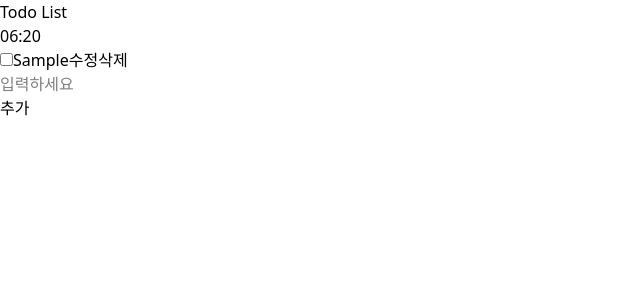
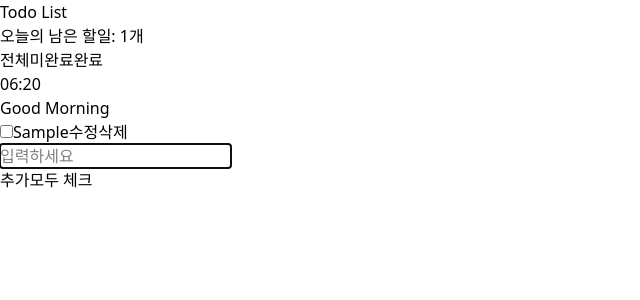
Before and after one commit to yeongung11/react-todo-list, a React (Vite) app: page / in a window 1280 px wide. Both pictures are taken after typing "Sample" into the empty fields and a click on the button "추가". Shown: the top 300 px of the page, without its empty margins (0-640 px from the left). Built offline with nearby package versions, Linux system fonts and the light colour scheme.

Commit message:
filter/AllToggle/ToggleCheck/edit/focus

```diff
--- /dev/null
+++ b/src/components/Clock.jsx
@@ -0,0 +1,21 @@
+export default function Clock({ time }) {
+    const hour = time.getHours();
+    const greeting =
+        hour < 12
+            ? "Good Morning"
+            : hour < 18
+            ? "Good Afternoon"
+            : "Good Evening";
+    return (
+        <>
+            <h2>
+                {time.toLocaleTimeString("ko-KR", {
+                    hour12: false,
+                    minute: "2-digit",
+                    hour: "2-digit",
+                })}
+            </h2>
+            <span>{greeting}</span>
+        </>
+    );
+}
--- a/src/components/TodoInput.jsx
+++ b/src/components/TodoInput.jsx
@@ -1,4 +1,4 @@
-export default function TodoInput({ value, onChange, addTodo }) {
+export default function TodoInput({ value, onChange, addTodo, ref }) {
     // console.log("props", { value, onChange, addTodo });
     return (
         <>
@@ -8,6 +8,7 @@ export default function TodoInput({ value, onChange, addTodo }) {
                 placeholder="입력하세요"
                 onChange={onChange}
                 value={value}
+                ref={ref}
                 onKeyDown={(e) => e.key === "Enter" && addTodo()}
             />
         </>
--- a/src/components/TodoItem.jsx
+++ b/src/components/TodoItem.jsx
@@ -1,26 +1,43 @@
 import EmptyTodo from "./EmptyTodo";
+import Clock from "./Clock";
+export default function TodoItem({
+    todos,
+    time,
+    toggleCheck,
+    removeTodo,
+    IsEdit,
+    editCancelTodo,
+    editText,
+    editTodo,
+    editSaveTodo,
+    setEditText,
+}) {
+    const hasTodos = todos.length > 0; // li가 없을 때(빈 화면)
 
-export default function TodoItem({ todos, time, toggleCheck, removeTodo }) {
-    const hasTodos = todos.length > 0; // li가 없을 때(빈 화면)
     return (
         <>
             {hasTodos ? (
                 <>
-                    <h2>
-                        {time.toLocaleTimeString("ko-KR", {
-                            hour12: false,
-                            minute: "2-digit",
-                            hour: "2-digit",
-                        })}
-                    </h2>
+                    <Clock time={time} />
                     <ul>
-                        {todos.map((todo) => (
+                        {todos.map((todo) => {
+                            const IsEditing = todo.id === IsEdit; // 편집 중인지 확인
+                            return (
                                 <li key={todo.id}>
                                     <input
                                         type="checkbox"
                                         checked={todo.completed}
-                                    onChange={() => toggleCheck(todo.id)}
+                                        onChange={() => toggleCheck(todo.id)} //  왜 toggleCheck가 아니라 화살표 함수로 감싸지? => 클릭할 때만 실행되게 해야하는데 그냥 쓰게 되면 렌더링 될때마다 실행되기 떄문.
                                     />
+                                    {IsEditing ? ( // 편집 중이라면 ? input 보여주기 : span(텍스트) 보여주기
+                                        <input
+                                            type="text"
+                                            value={editText}
+                                            onChange={(e) =>
+                                                setEditText(e.target.value)
+                                            }
+                                        />
+                                    ) : (
                                         <span
                                             style={{
                                                 textDecoration: todo.completed
@@ -30,15 +47,32 @@ export default function TodoItem({ todos, time, toggleCheck, removeTodo }) {
                                         >
                                             {todo.text}
                                         </span>
-                                <button onClick={() => removeTodo(todo.id)}>
-                                    수정
+                                    )}
+                                    <button
+                                        onClick={
+                                            IsEditing
+                                                ? editCancelTodo
+                                                : () => editTodo(todo.id)
+                                        }
+                                    >
+                                        {IsEditing ? "취소" : "수정"}
                                     </button>
+                                    {IsEditing && ( // 편집 중일 때만 완료 버튼
+                                        <button
+                                            onClick={() =>
+                                                editSaveTodo(todo.id)
+                                            }
+                                        >
+                                            완료
+                                        </button>
+                                    )}
 
                                     <button onClick={() => removeTodo(todo.id)}>
                                         삭제
                                     </button>
                                 </li>
-                        ))}
+                            );
+                        })}
                     </ul>
                 </>
             ) : (
--- a/src/components/TodoList.jsx
+++ b/src/components/TodoList.jsx
@@ -1,29 +1,34 @@
-import { useState, useEffect } from "react";
+import { useState, useEffect, useRef, useMemo } from "react"; // usememo -> 필터링 결과 캐싱 useRef -> 특정 DOM 요소에 접근
 import { v4 as uuid4 } from "uuid";
 import TodoInput from "./TodoInput";
 import TodoItem from "./TodoItem";
 
 export default function TodoList() {
-    const [todos, setTodos] = useState([]); // 할일 목록
-    const [newTodos, setNewTodos] = useState(""); // 입력 받는 값
-    const [time, setTime] = useState(new Date());
+    const [newTodos, setNewTodos] = useState(""); // 입력 받는 값 저장
+    const [time, setTime] = useState(new Date()); // 현재 시간 업데이트
+    const [IsEdit, setIsEdit] = useState(null); // 편집 중인 id 확인 편집 중이 아니라면 null
+    const [editText, setEditText] = useState(""); // 편집 중인(수정한 값) 텍스트 저장
+    const [filter, setFilter] = useState("all");
+
+    const [todos, setTodos] = useState(() => {
+        // 첫 마운트 시 로컬 스토리지에서 데이터 불러오기
+        try {
+            const data = localStorage.getItem("todos"); // 로컬 스토리지에서 "todos" 키로 저장된 데이터 가져오기
+            return data ? JSON.parse(data) : []; // 데이터가 있으면 ? 파싱 : 빈배열
+        } catch {
+            return [];
+        }
+    });
+
+    useEffect(() => {
+        localStorage.setItem("todos", JSON.stringify(todos));
+    }, [todos]); // todos 배열이 변경될 때마다 로컬 스토리지에 todos 배열을 문자열로 변환해서 저장
 
     useEffect(() => {
         //초마다 전체를 리렌더링하지 않게 useEffect로 따로 분리 컴포넌트 마운트 후 딱 한 번 실행
         const id = setInterval(() => setTime(new Date()), 1000); // 1초마다 콜백을 실행해서  new Date() 호출
         return () => clearInterval(id); // setInterval 반복 작업 취소(시간 정지)
     }, []);
-
-    const addTodo = () => {
-        // 입력창의 텍스트를 새로운 todo 객체로 만들어서 기존 목록 맨 뒤에 붙이는 함수
-        if (newTodos.trim().length == 0) return; // 공백 입력 방지 return으로 함수 종료
-        setTodos((prev) => [
-            // 기존 목록 복사 & 새 객체 추가
-            ...prev,
-            { id: uuid4(), text: newTodos, completed: false },
-        ]);
-        setNewTodos("");
-    };
 
     const removeTodo = (id) => {
         setTodos((prev) => prev.filter((t) => t.id !== id)); // 특정 id를 가진 todo 하나만 빼고 나머지는 다 남기는 함수
@@ -35,28 +40,98 @@ export default function TodoList() {
 
     const toggleCheckTodo = (id) => {
         setTodos((prev) =>
-            prev.map((t) =>
-                t.id === id ? { ...t, completed: !t.completed } : t,
-            ),
+            prev.map((
+                t, // map으로 배열을 순회하면서 id가  같을시 completed 반전
+            ) => (t.id === id ? { ...t, completed: !t.completed } : t)),
         ); // 필드를 그대로 두고 check만 바꿈
     };
+
+    const toggleAllCheckTodo = () => {
+        const allChecked = todos.every((t) => t.completed); // todos 배열의 모든 항목이 체크되어 있는지 확인 하나라도 안되어 있으면 false
+        setTodos(todos.map((t) => ({ ...t, completed: !allChecked }))); // 모두 체크되어 있으면 모두 해제, 하나라도 안되어 있으면 모두 체크
+    };
+
+    const editTodo = (id) => {
+        // 수정 버튼 클릭시 실행하는 편집 담당 함수
+        const todo = todos.find((t) => t.id === id); // todos 배열에서 id가 같은 첫번째 항목을 찾아서 todo에 저장( 수정버튼 클릭한 항목 선택)
+        setIsEdit(id); // 편집 중인 id 설정
+        setEditText(todo.text); // input에 기존 텍스트 채우기
+    };
+
+    const editSaveTodo = (id) => {
+        setTodos(
+            todos.map((t) => (t.id === id ? { ...t, text: editText } : t)), // 배열을 돌면서 todo의 id와 같으면 새객체 or 그대로 유지
+        ), // text만 새 값으로 덮어쓰기
+            setIsEdit(null); // 수정 종료
+        setEditText(""); //  input 초기화
+    };
+
+    const editCancelTodo = () => {
+        setIsEdit(null);
+        setEditText("");
+    }; // 수정 종료
+
+    const inputFocus = useRef(null); // 특정 DOM 요소에 접근할 수 있는 ref 생성
+
+    const remainTodos = todos.filter((t) => !t.completed).length; // 체크박스가 안된 항목 개수
+
+    const ButtonClick = () => {
+        inputFocus.current.focus(); // 입력창 포커스
+        // 입력창의 텍스트를 새로운 todo 객체로 만들어서 기존 목록 맨 뒤에 붙이는 함수
+        if (newTodos.trim().length == 0) return; // 공백 입력 방지 return으로 함수 종료
+        setTodos((prev) => [
+            // 기존 목록 복사 & 새 객체 추가
+            ...prev,
+            { id: uuid4(), text: newTodos, completed: false },
+        ]);
+        setNewTodos("");
+    };
+
+    const filterTodos = useMemo(() => {
+        // todos, filter 값이 변경될 때만 재계산
+        return todos.filter((todo) => {
+            // 필터링된 항목만 반환
+            if (filter === "all") return true;
+            if (filter === "completed") return !todo.completed; // 미완료만
+            if (filter === "uncompleted") return todo.completed; // 완료만
+            return true;
+        });
+    }, [filter, todos]); // 의존성 배열 확인
 
     return (
         <>
             <h1>Todo List</h1>
+            <h1>오늘의 남은 할일: {remainTodos}개</h1>
+            <button onClick={() => setFilter("all")}>전체</button>
+            <button onClick={() => setFilter("completed")}>미완료</button>
+            <button onClick={() => setFilter("uncompleted")}>완료</button>
             <TodoItem
-                todos={todos}
+                todos={filterTodos} // 필터링 된 항목만 전달
+                // filterTodos={filterTodos}
                 time={time}
                 toggleCheck={toggleCheckTodo}
                 removeTodo={removeTodo}
+                IsEdit={IsEdit}
+                editText={editText}
+                setEditText={setEditText}
+                editTodo={editTodo}
+                editSaveTodo={editSaveTodo}
+                editCancelTodo={editCancelTodo}
             />
+
             <TodoInput
                 onChange={handleChange}
                 value={newTodos}
-                addTodo={addTodo}
+                addTodo={ButtonClick}
+                ref={inputFocus}
             />
             <div>
-                <button onClick={addTodo}>추가</button>
+                <button onClick={ButtonClick}>추가</button>
+                <button onClick={toggleAllCheckTodo}>
+                    {todos.every((t) => t.completed)
+                        ? "모두 해제"
+                        : "모두 체크"}
+                </button>
             </div>
         </>
     );
```
Also changed, not shown: src/components/practice.jsx (added), 1 other file (tests, documents, lock files or other folders). Lines whose indentation alone changed are shown as unchanged.
